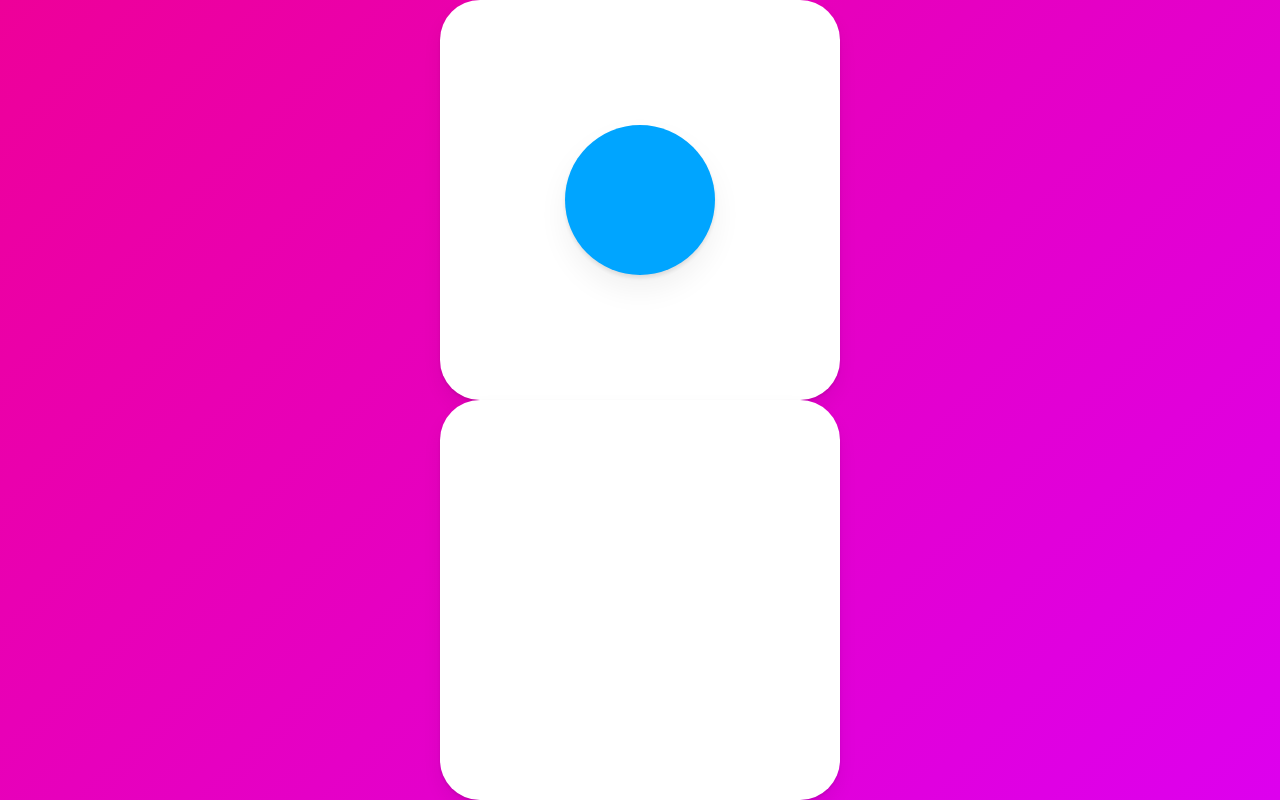
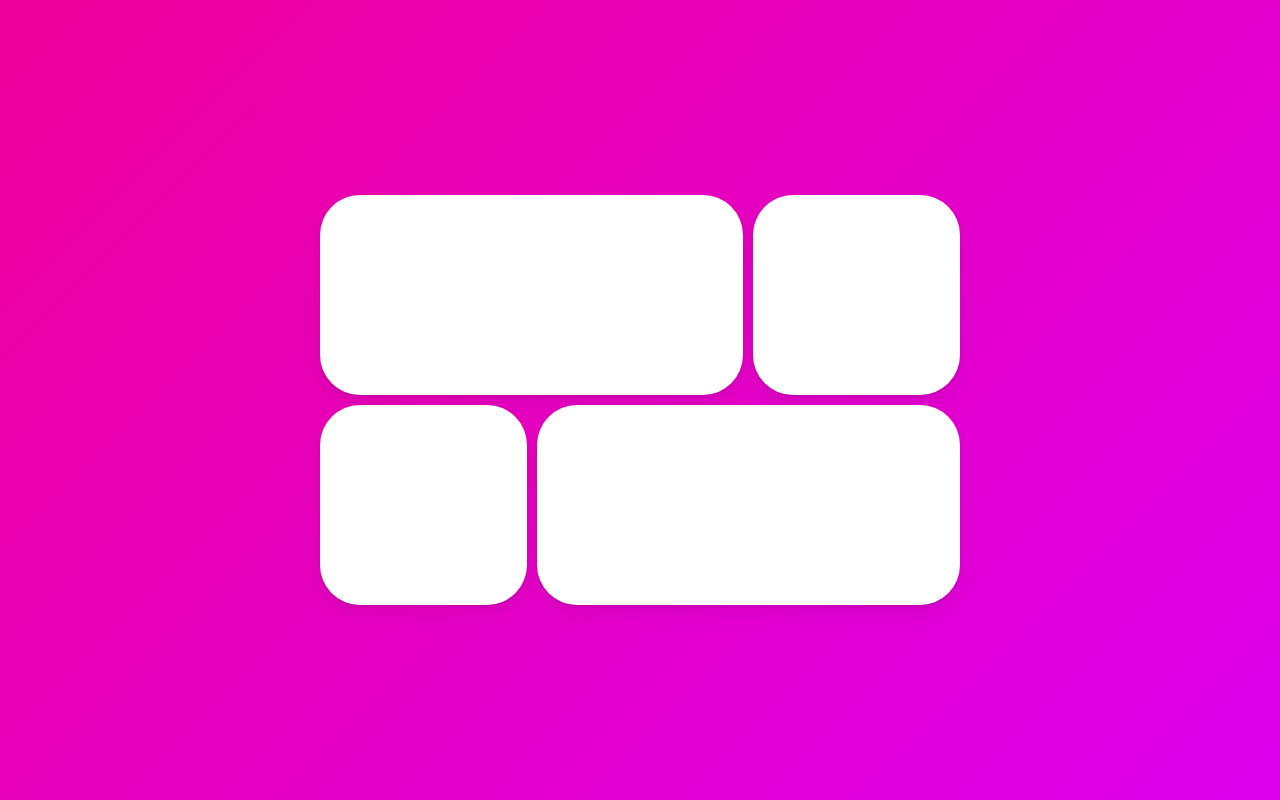
Before and after one commit to vinocturne/react-animation, a React (Create React App) app: page / in a window 1280 px wide. Built offline with nearby package versions, Linux system fonts and the light colour scheme.

Commit message:
Feat(AdvancedLayout) : "추가 layoutId를 활용한 카드"
layoutId를 활용하여 여러가지 카드들이 있는 상태에서 클릭 시 해당 카드가 자연스럽게 가운데로 이어지도록 애니메이션을 활성화 하는 방법에 대해 시도하였습니다.

```diff
--- a/src/App.tsx
+++ b/src/App.tsx
@@ -1,5 +1,5 @@
 import styled from "styled-components";
-import { motion } from "framer-motion";
+import { AnimatePresence, motion } from "framer-motion";
 import { useState } from "react";
 
 const Wrapper = styled(motion.div)`
@@ -15,56 +15,63 @@
     display: flex;
     justify-content: center;
     align-items: center;
-    width: 400px;
-    height: 400px;
+    height: 200px;
     background-color: rgba(255, 255, 255, 1);
     border-radius: 40px;
     box-shadow: 0 2px 3px rgba(0, 0, 0, 0.1), 0 10px 20px rgba(0, 0, 0, 0.06);
 `;
 
-const Circle = styled(motion.div)`
-    background-color: #00a5ff;
-    height: 100px;
-    width: 100px;
-    border-radius: 50px;
-    box-shadow: 0 2px 3px rgba(0, 0, 0, 0.1), 0 10px 20px rgba(0, 0, 0, 0.06);
+const Grid = styled.div`
+    display: grid;
+    grid-template-columns: repeat(3, 1fr);
+    gap: 10px;
+    width: 50vw;
+    div:first-child,
+    div:last-child {
+        grid-column: span 2;
+    }
+`;
+
+const Overlay = styled(motion.div)`
+    width: 100%;
+    height: 100%;
+    position: absolute;
+    display: flex;
+    justify-content: center;
+    align-items: center;
 `;
 
 function App() {
-    const [clicked, setClicked] = useState(false);
-    const toggleClicked = () => setClicked((prev) => !prev);
+    const [id, setId] = useState<null | string>(null);
     return (
-        <Wrapper onClick={toggleClicked}>
-            <Box>
-                {/* layoutId를 사용하여 두 개의 컴포넌트는 모션을 이어서 공유한다는 것을 확인시킨다
-                  서로 떨어져 있는 컴포넌트라도 내부의 요소들이 서로 이어져서 애니메이션이 실행된다. */}
-                {!clicked ? (
-                    <Circle
-                        layoutId="circle"
-                        style={{ borderRadius: 50, scale: 1.5 }}
+        <Wrapper>
+            <Grid>
+                {[1, 2, 3, 4].map((n) => (
+                    <Box
+                        onClick={() => setId(n + "")}
+                        key={n}
+                        layoutId={n + ""}
                     />
+                ))}
+            </Grid>
+            <AnimatePresence>
+                {id ? (
+                    <Overlay
+                        onClick={() => setId(null)}
+                        initial={{ backgroundColor: "rgba(0, 0, 0, 0)" }}
+                        animate={{ backgroundColor: "rgba(0, 0, 0, 0.6)" }}
+                        exit={{ backgroundColor: "rgba(0, 0, 0, 0)" }}
+                    >
+                        <Box
+                            layoutId={id + ""}
+                            style={{ width: 400, height: 200 }}
+                        >
+                            howareyou
+                        </Box>
+                    </Overlay>
                 ) : null}
-            </Box>
-            <Box>
-                {clicked ? (
-                    <Circle
-                        layoutId="circle"
-                        style={{ borderRadius: 0, scale: 0.5 }}
-                    />
-                ) : null}
-            </Box>
+            </AnimatePresence>
         </Wrapper>
-        // <Wrapper onClick={toggleClicked}>
-        //     <Box
-        //         style={{
-        //             justifyContent: clicked ? "center" : "flex-start",
-        //             alignItems: clicked ? "center" : "flex-start",
-        //         }}
-        //     >
-        //         {/* layout 기능으로 변경되는 css에 자동적으로 애니메이션을 넣어줄 수 있다. */}
-        //         <Circle layout />
-        //     </Box>
-        // </Wrapper>
     );
 }
 
```
